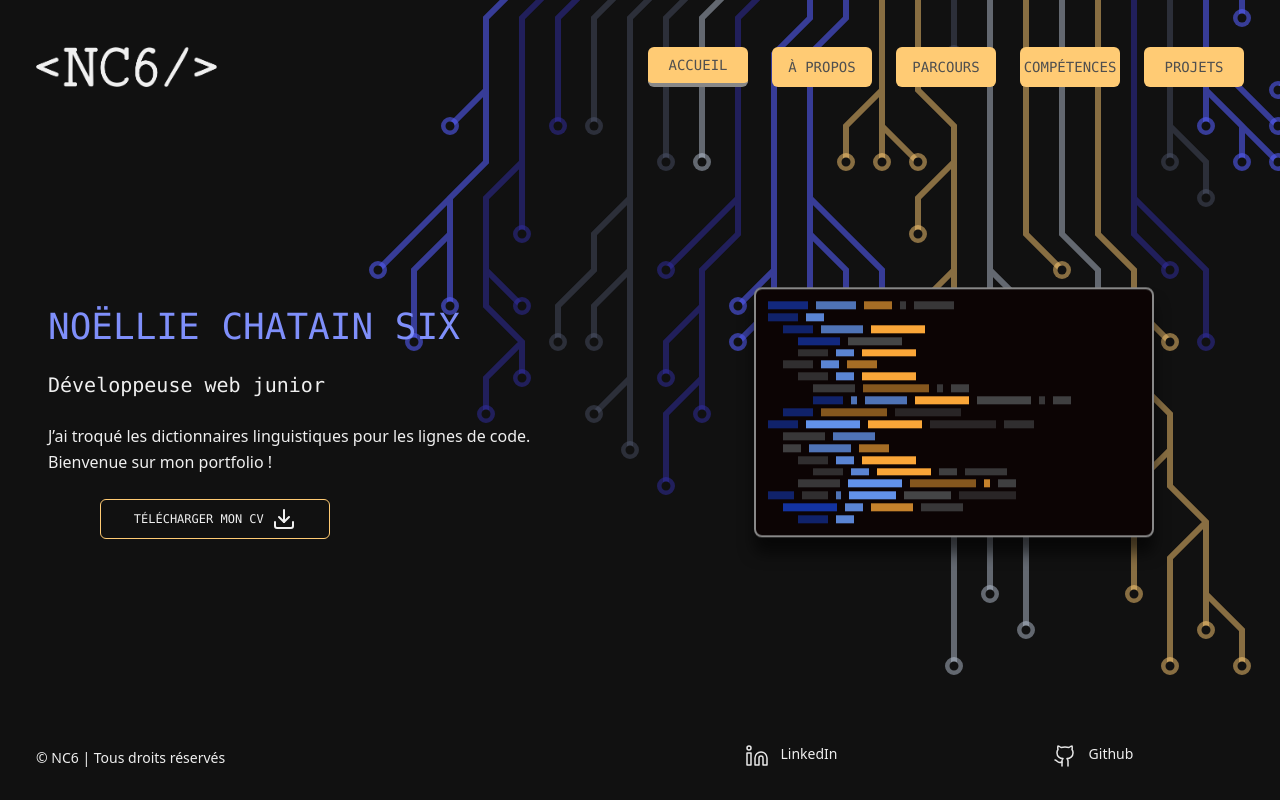
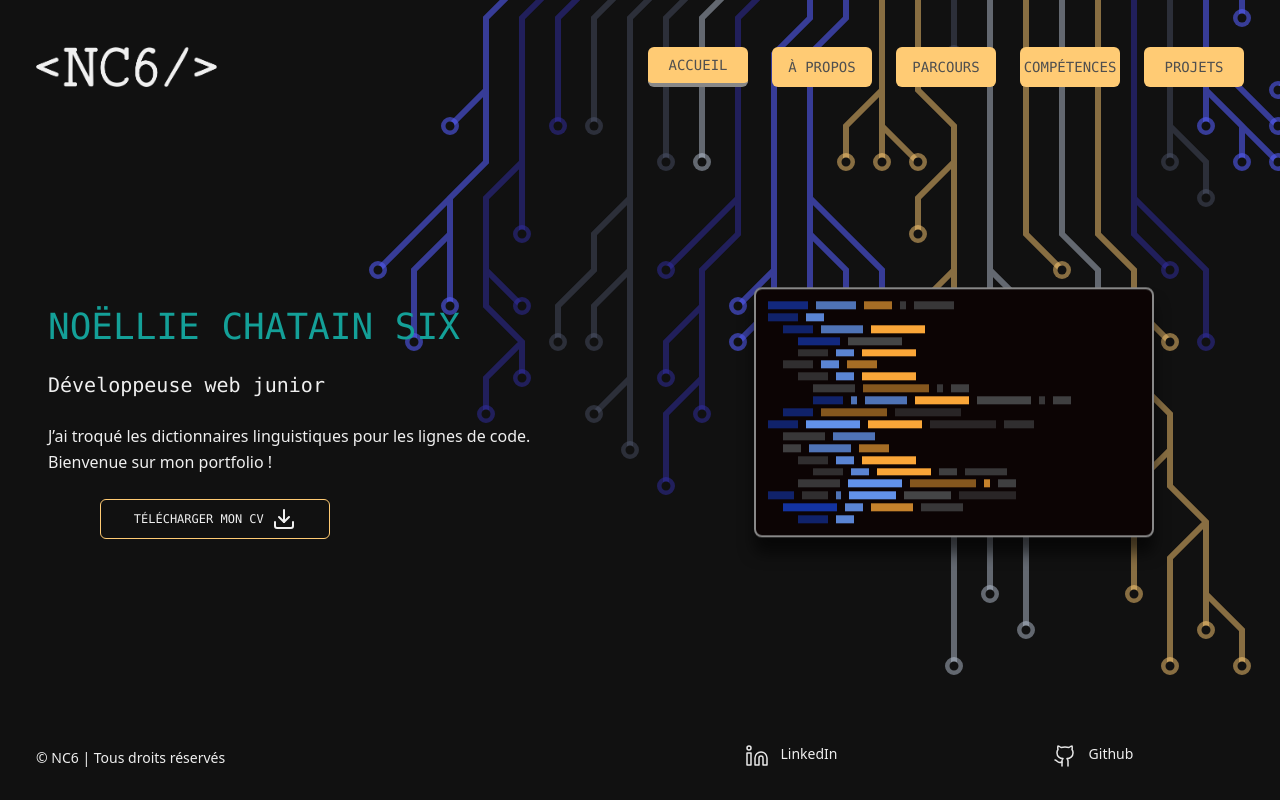
Before and after one commit to NollieChtn6/Portfolio, a React (Vite) app: page / in a window 1280 px wide. Built offline with nearby package versions, Linux system fonts and the light colour scheme.

Commit message:
update h1 color

```diff
--- a/src/index.css
+++ b/src/index.css
@@ -2,11 +2,8 @@
 @tailwind components;
 @tailwind utilities;
 
-/* h1 {
-  @apply;
-} */
 h1 {
-  @apply text-royal-blue-400 text-3xl md:text-4xl uppercase font-mono;
+  @apply text-persian-green-600 text-3xl md:text-4xl uppercase font-mono;
 }
 
 h2 {
```
